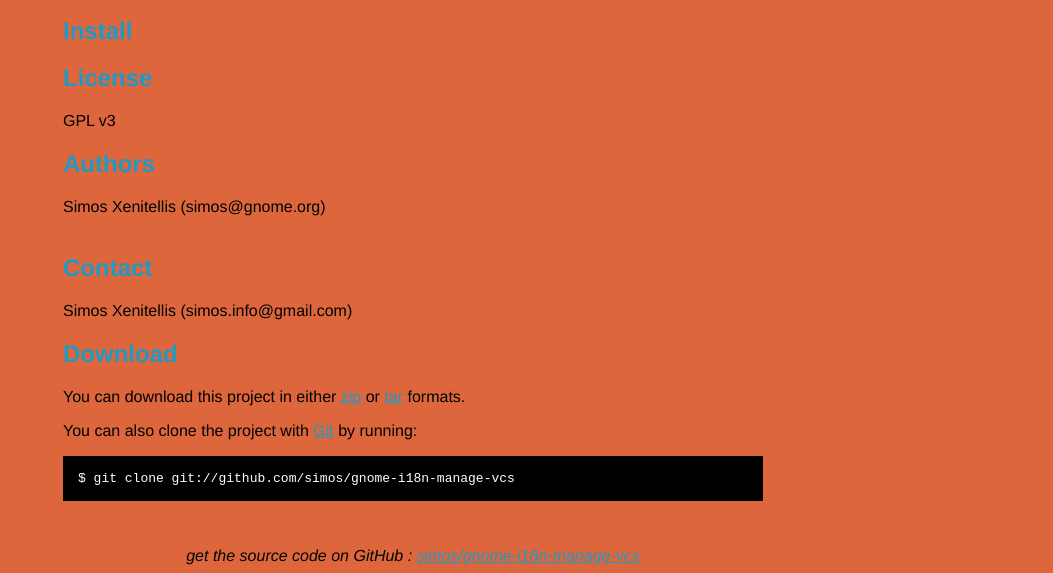
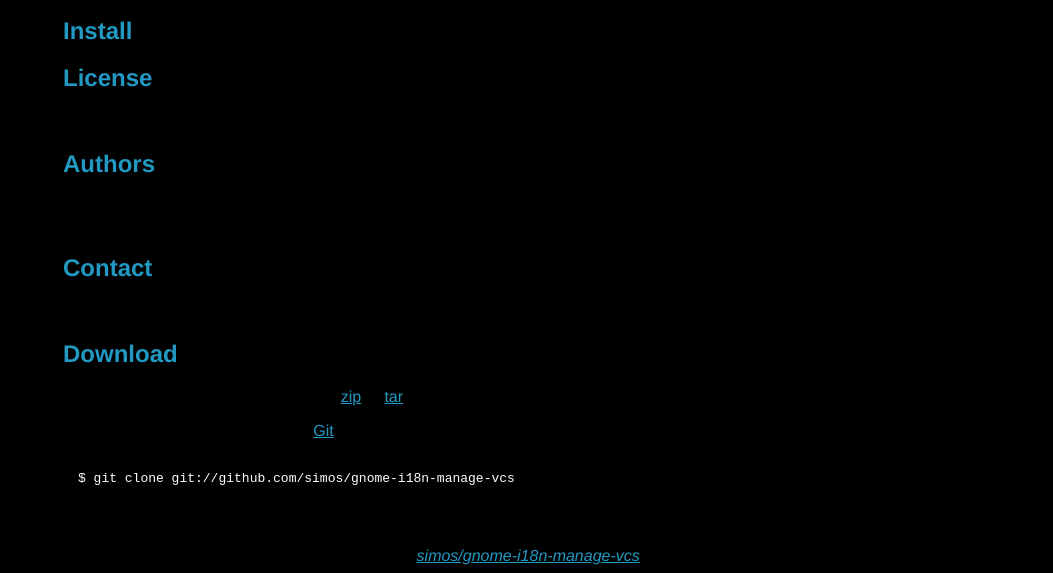
Before and after one commit to simos/gnome-i18n-manage-vcs, a plain HTML site: page index.html in a window 1280 px wide. Shown: the part 332-905 px from the top of the page, without its empty margins (227-1280 px from the left). Drawn offline with Linux system fonts and the light colour scheme.

```diff
--- a/index.html
+++ b/index.html
@@ -10,7 +10,7 @@
 	<style type="text/css">
 		body {
   		margin-top: 1.0em;
-  		background-color: #dd663d;
+  		background-color: #000000;
 		  font-family: "helvetica";
   		color: #000000;
     }
```
